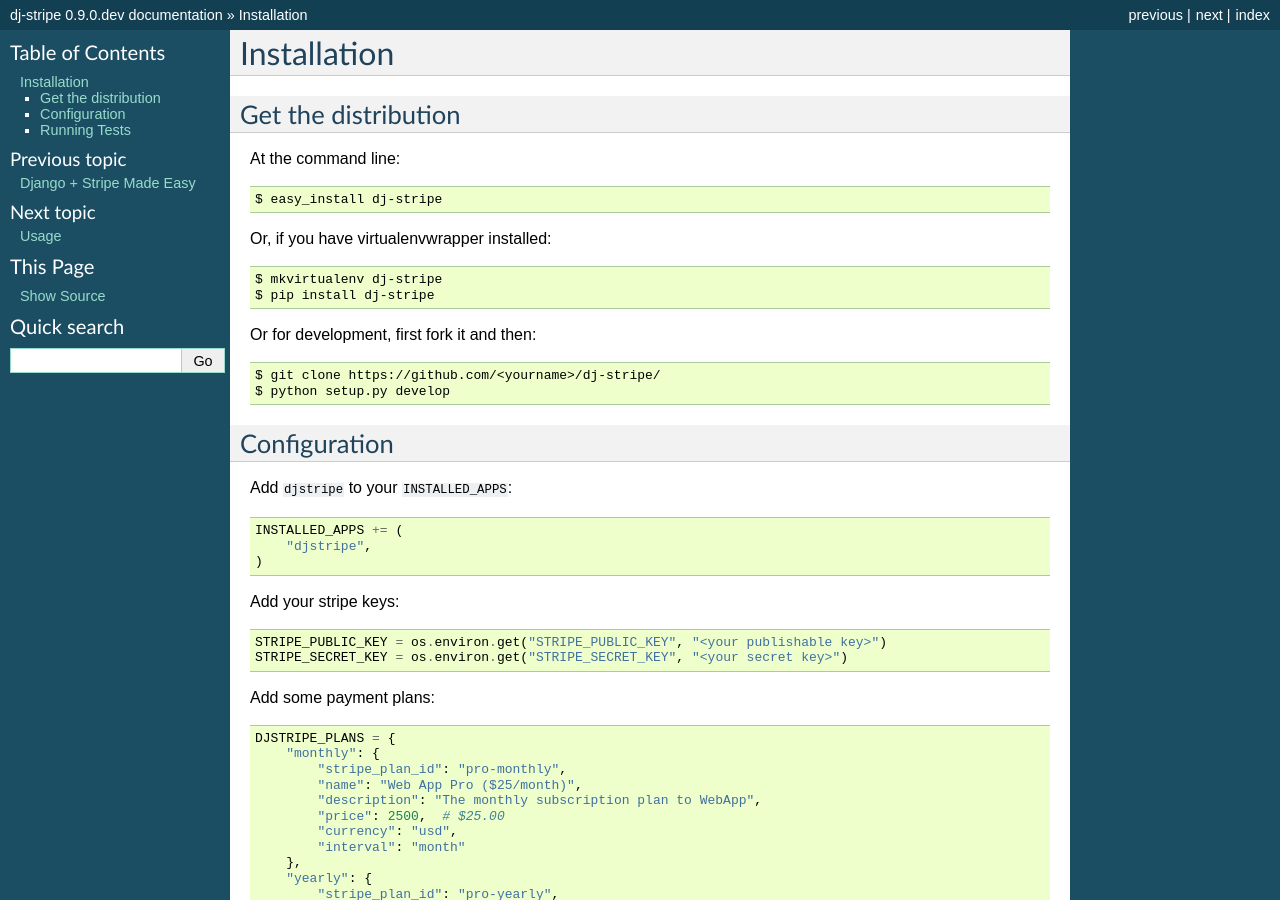
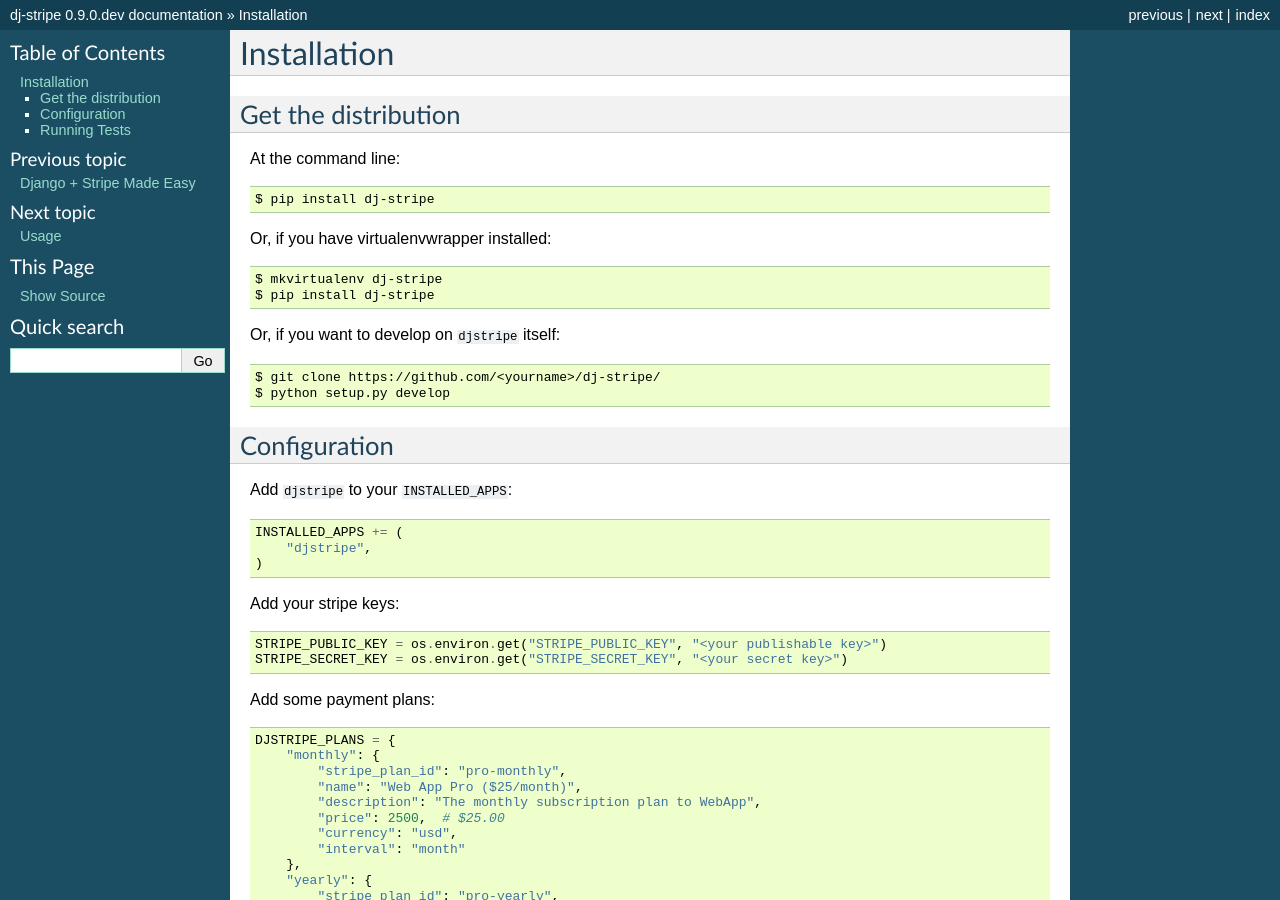
Before and after one commit to dj-stripe/dj-stripe, a Sphinx documentation site: the page built from docs/installation.rst, in a window 1280 px wide and 900 px high. Built offline with Sphinx 7.4.7, drawn with Linux system fonts in a browser that asks for light colours; the version number is read from the project's files by our own code.

Commit message:
Installation clarifications

```diff
--- a/docs/installation.rst
+++ b/docs/installation.rst
@@ -7,15 +7,14 @@
 
 At the command line::
 
-    $ easy_install dj-stripe
+    $ pip install dj-stripe
 
 Or, if you have virtualenvwrapper installed::
 
     $ mkvirtualenv dj-stripe
     $ pip install dj-stripe
 
-
-Or for development, first fork it and then::
+Or, if you want to develop on ``djstripe`` itself::
 
     $ git clone https://github.com/<yourname>/dj-stripe/
     $ python setup.py develop
```
